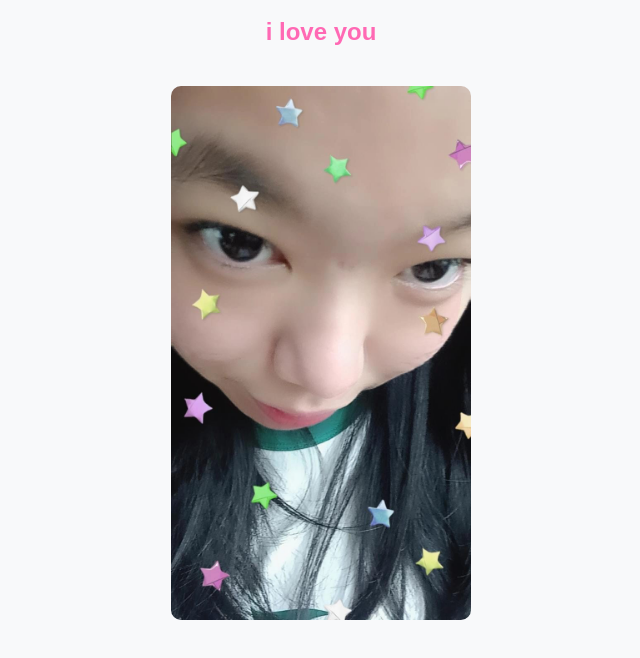
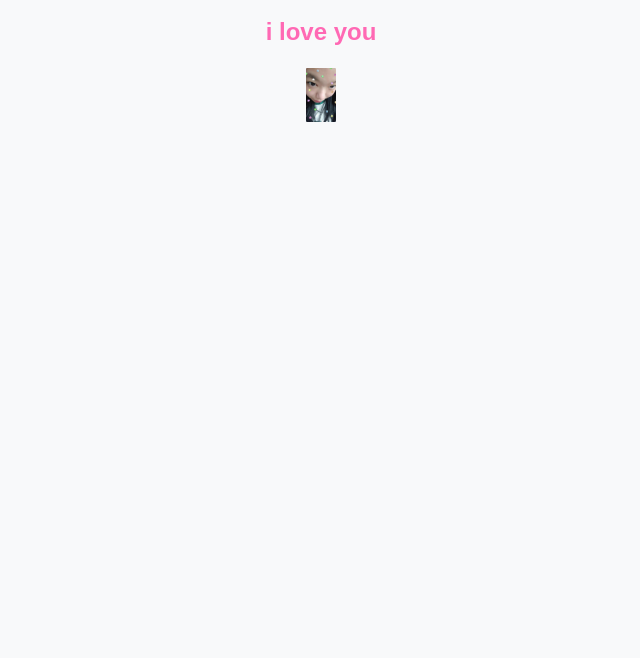
Before and after one commit to notds4/keisha, a plain HTML site: page index.html in a window 1280 px wide. Shown: the part 48-706 px from the top of the page, without its empty margins (319-959 px from the left). Drawn offline with Linux system fonts and the light colour scheme.

Commit message:
Update index.html

```diff
--- a/index.html
+++ b/index.html
@@ -16,9 +16,9 @@
             color: #ff69b4;
         }
         img {
-            width: 300px;
-            border-radius: 10px;
-            margin-top: 20px;
+            width: 30px;
+            border-radius: 1px;
+            margin-top: 2px;
         }
     </style>
 </head>
```
